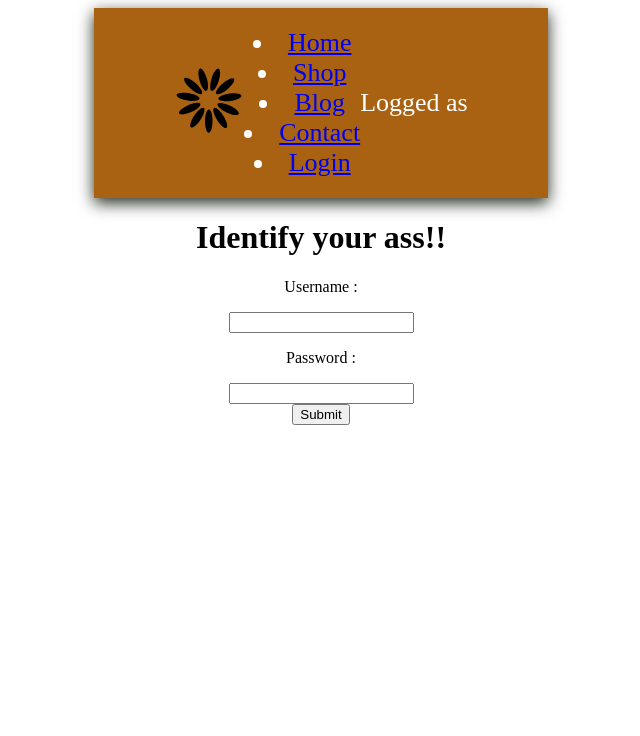
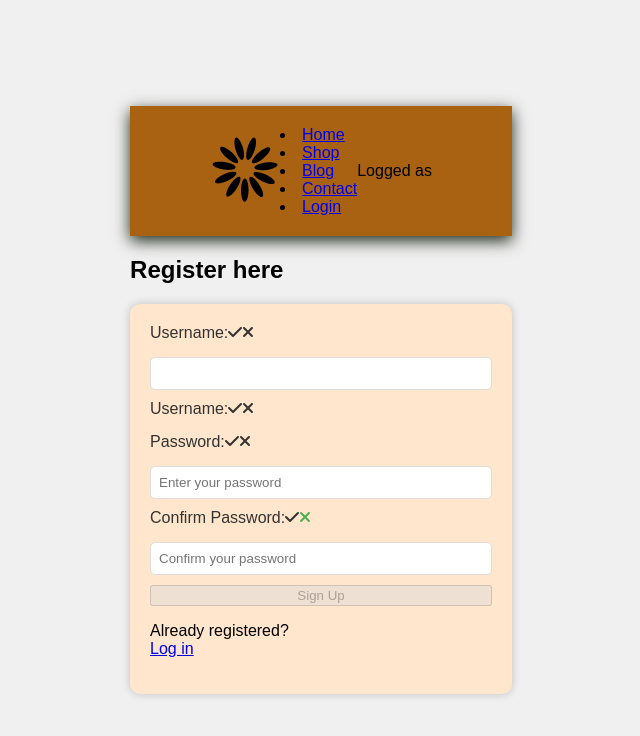
Before and after one commit to UserImagination/reactproject4, a React (Create React App) app: page /login in a window 1280 px wide. Shown: the top 736 px of the page, without its empty margins (319-959 px from the left). Built offline with nearby package versions, Linux system fonts and the light colour scheme.

Commit message:
enable if condition App.js

```diff
--- a/package.json
+++ b/package.json
@@ -6,6 +6,8 @@
     "@emotion/react": "^11.11.1",
     "@emotion/styled": "^11.11.0",
     "@fontsource/roboto": "^5.0.8",
+    "@fortawesome/free-solid-svg-icons": "^6.5.1",
+    "@fortawesome/react-fontawesome": "^0.2.0",
     "@mui/icons-material": "^5.14.18",
     "@mui/material": "^5.14.18",
     "@testing-library/jest-dom": "^5.17.0",
--- a/src/App.js
+++ b/src/App.js
@@ -6,6 +6,7 @@ import Navbar from "./Components/Navbar"
 import ContactPage from "./Components/contactPage";
 import LoginPage from "./Components/loginPage";
 import ShopPage from "./Components/shopPage";
+import Register from './Register';
 //import BlogPage from ".Components/blogPage;"
 
 // a state is like a variable that stores data
@@ -13,9 +14,9 @@ import ShopPage from "./Components/shopPage";
 const App = () => {
   const [token, setToken] = useState();
 
-  // if(!token) {
-  //   return <LoginPage setToken={setToken} />  //This function checks if the user has already logged in
-  // }
+   if(!token) {
+    return <Register setToken={setToken} />  //This function checks if the user has already logged in
+   }
 
   const username = (data) => {
     console.log(data);
--- /dev/null
+++ b/src/Components/register.css
@@ -0,0 +1,83 @@
+body {
+    margin: 0;
+    padding: 0;
+    font-family: 'Arial', sans-serif;
+    background-color: #f0f0f0; /* Light gray background for the page */
+    display: flex;
+    align-items: center;
+    justify-content: center;
+    height: 100vh;
+  }
+
+  .container {
+    background-color: #ffffff; /* White background for the container */
+    width: 300px;
+    padding: 20px;
+    border-radius: 10px;
+    box-shadow: 0 0 10px rgba(0, 0, 0, 0.2); /* Add a subtle box shadow */
+  }
+
+
+
+  form {
+    display:flex;
+    flex-direction: column;
+    gap: 10px;
+  }
+
+  .form-container {
+    background-color: #ffe6cc; /* Light orange background color */
+    padding: 20px;
+    border-radius: 10px;
+    margin-top: 20px; /* Adjust as needed */
+    box-shadow: 0 0 10px rgba(0, 0, 0, 0.2); /* Add a subtle box shadow */
+  }
+
+  label {
+    color: #333333; /* Dark gray text color for labels */
+    margin-bottom: 5px;
+  }
+
+  input {
+    padding: 8px;
+    border: 1px solid #dddddd; /* Light gray border */
+    border-radius: 5px;
+    outline: none;
+  }
+
+  /* Add styling for valid and invalid states */
+  .valid {
+    color: #4caf50; /* Green color for valid state */
+  }
+
+  .invalid {
+    color: #f44336; /* Red color for invalid state */
+  }
+
+  .instructions {
+    font-size: 12px;
+    color: #666666; /* Gray color for instructions */
+  }
+
+  .offscreen {
+    position: absolute;
+    left: -9999px;
+  }
+
+  /* Additional styling for the FontAwesome icons */
+  .icon {
+    margin-left: 5px;
+  }
+
+  /* Apply styles to specific elements */
+  #uidnote,
+  #pwdnote,
+  #confirmPwdNote {
+    margin-top: 5px;
+  }
+
+  #uidnote .icon,
+  #pwdnote .icon,
+  #confirmPwdNote .icon {
+    color: #666666; /* Gray color for info circle icon */
+  }
--- /dev/null
+++ b/src/api/axios.js
@@ -0,0 +1,5 @@
+import axios from "axios";
+
+export default axios.create ({
+    baseURL: 'http://localhost:3500'
+});
--- a/src/login.js
+++ b/src/login.js
@@ -3,7 +3,6 @@ const Login = () => {
         return(
             <div>
 
-
             </div>
         )
     }
```
Also changed, not shown: 1 other file (tests, documents, lock files or other folders).
